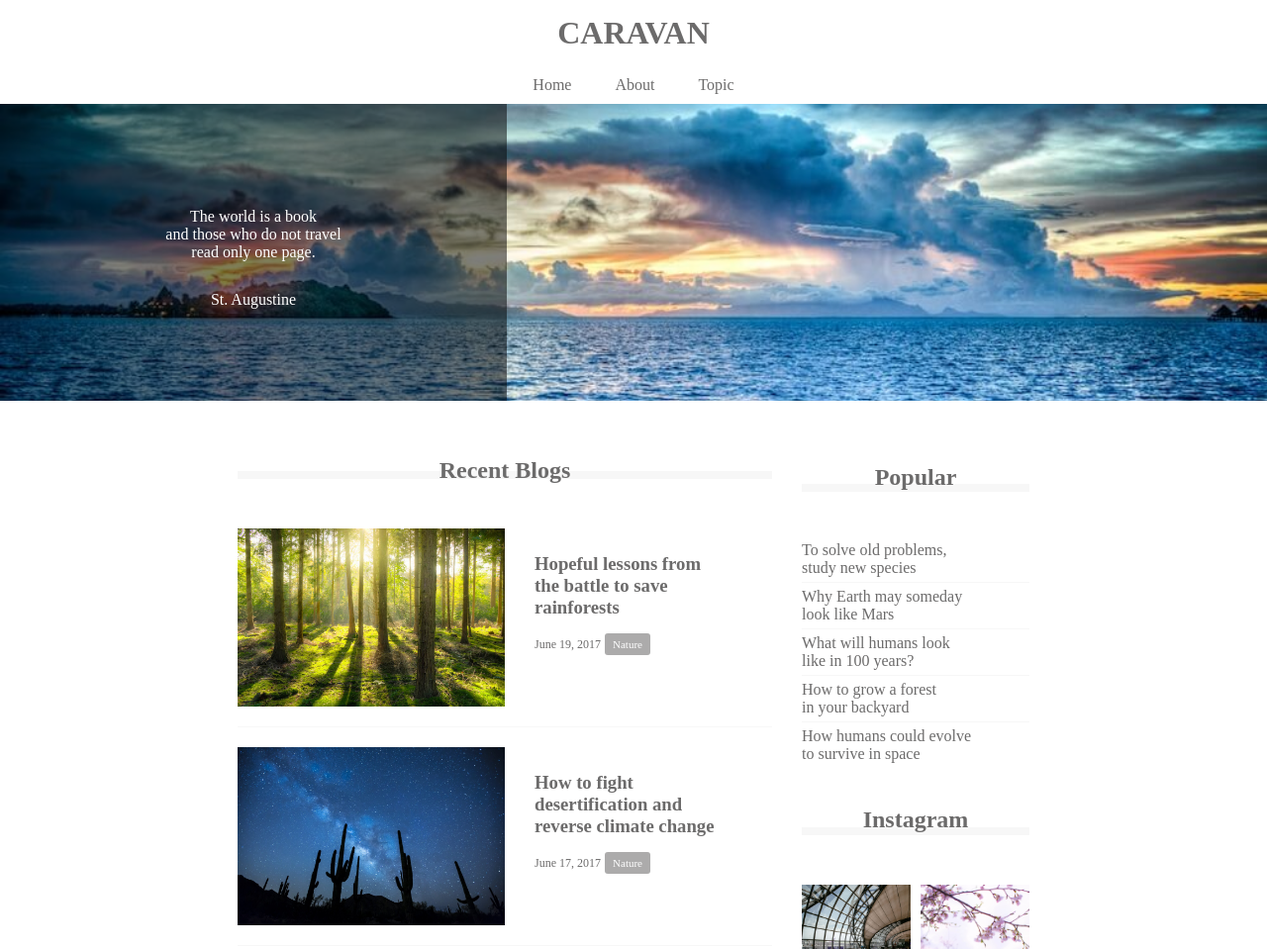
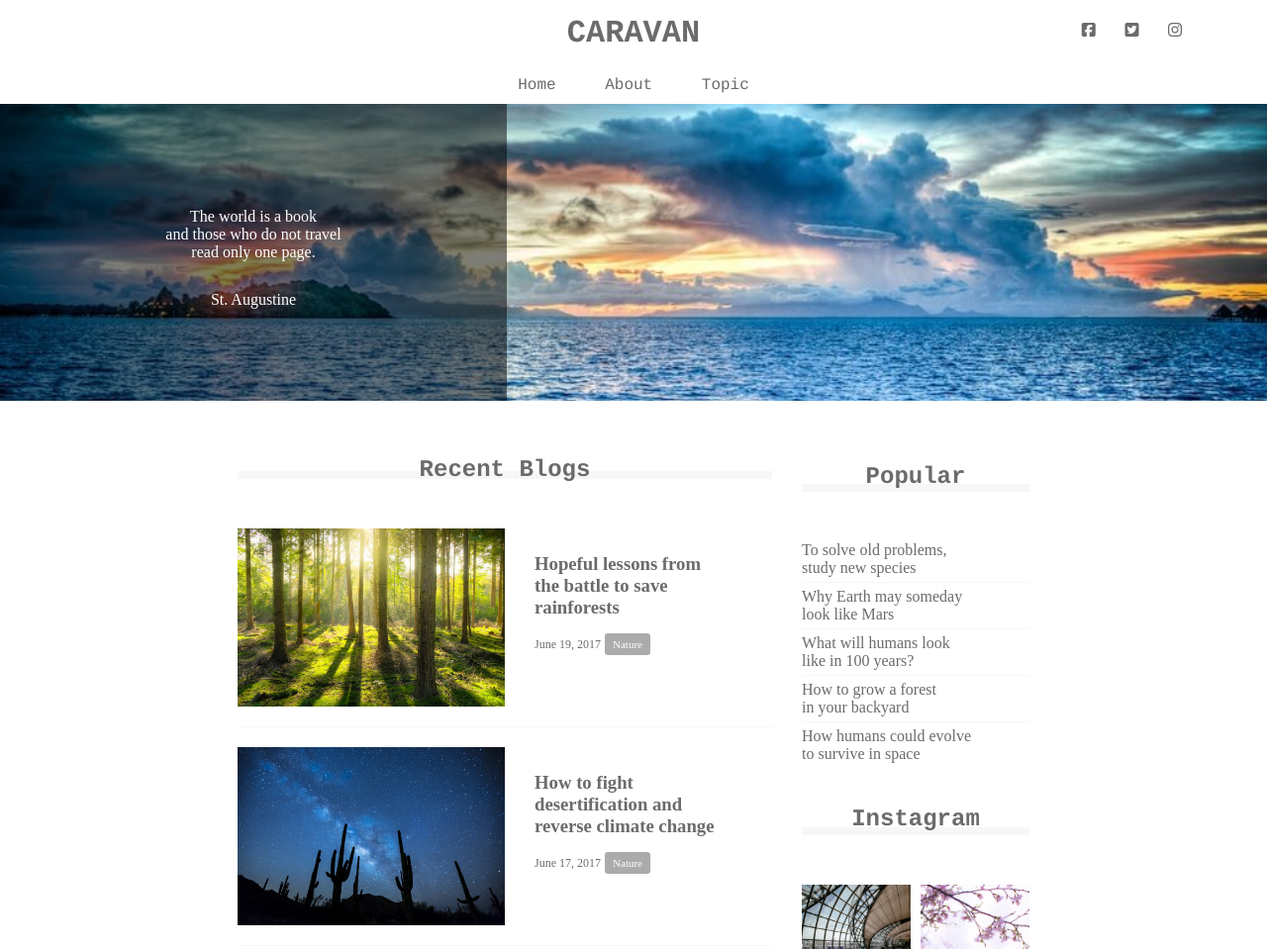
Before and after one commit to yu-sei3/CARAVAN, a plain HTML site: page index.html in a window 1280 px wide. Shown: the top 959 px of the page at 99% size. Drawn offline with Linux system fonts and the light colour scheme.

Commit message:
[finish]1-9

```diff
--- a/index.html
+++ b/index.html
@@ -3,12 +3,16 @@
 
 <head>
     <meta charset="UTF-8"/>
+
+    <!--Font Awesomeの読み込み  -->
+    <script src="https://kit.fontawesome.com/adb5535fcb.js" crossorigin="anonymous"></script>
+
     <!-- CSSファイルの読み込み -->
     <link rel="stylesheet" href="style.css"/>
+
     <title>CARAVAN</title>
 
   </head>
-
 
   <body>
     <!-- header -->
@@ -18,6 +22,12 @@
         CARAVAN
       </a>
     </h1>
+    <div class="social">
+
+      <i class="fab fa-facebook-square"></i>
+      <i class="fab fa-twitter-square"></i>
+      <i class="fab fa-instagram"></i>
+    </div>
     </header>
 
     <!-- navigation -->
--- a/style.css
+++ b/style.css
@@ -10,11 +10,31 @@ a {
   text-decoration: none;
 }
 
+header,
+nav,
+h2,
+.mainvisual,
+footer {
+  font-family: Chalkduster, "Bradley Hand", Courier, "Segoe Print", sana-serif;
+}
+
 header {
   width: 90%; /* 横幅90% */
   padding: 15px 0;
   margin: 0 auto;
   text-align: center;
+  position: relative;
+}
+
+.social {
+  position: absolute;
+  top: 22px;
+  right: 22px;
+}
+
+.social i {
+  display: inline-block;
+  margin-left: 20px;
 }
 
 header .heading {
```
